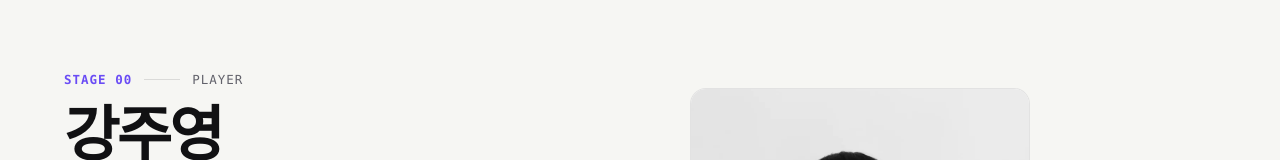
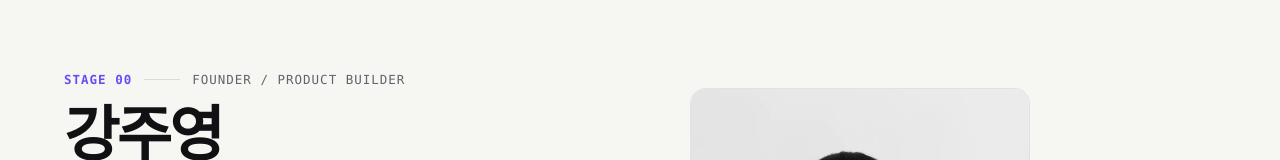
Before and after one commit to hope13710/portfolio, a Next.js app: page / in a window 1280 px wide. Shown: the part 123-283 px from the top of the page. Built offline with nearby package versions, Linux system fonts and the light colour scheme; a web font is replaced by a local one.

Commit message:
Label STAGE 00 as FOUNDER / PRODUCT BUILDER
The side indicator uses the shorter FOUNDER so it stays clear of the photo.

Co-Authored-By: Claude Opus 5.5 <noreply@anthropic.com>
Claude-Session: https://claude.ai/code/session_01NRFnnvKTNfGBD8Dbdq1fho

```diff
--- a/src/app/page.tsx
+++ b/src/app/page.tsx
@@ -34,7 +34,7 @@ export default function Home() {
               <p className="eyebrow" data-reveal>
                 <span className="eyebrow-stage">{stageNo(0)}</span>
                 <span className="eyebrow-rule" aria-hidden="true" />
-                <span>{profileIntro.nav}</span>
+                <span>{profileIntro.eyebrow}</span>
               </p>
               <h1 className="intro-name" data-reveal>
                 <T t={profileIntro.name} />
--- a/src/content.ts
+++ b/src/content.ts
@@ -75,7 +75,9 @@ export type Stage = {
 
 export const profileIntro = {
   id: "stage-0",
-  nav: "PLAYER",
+  nav: "FOUNDER",
+  /** Shown beside STAGE 00; the side indicator uses the shorter `nav`. */
+  eyebrow: "FOUNDER / PRODUCT BUILDER",
   name: { ko: "강주영", en: "Kang Ju Yeong" },
   alias: { ko: "Kang Ju Yeong · Ethan", en: "Ethan · 강주영" },
   headline: {
```
